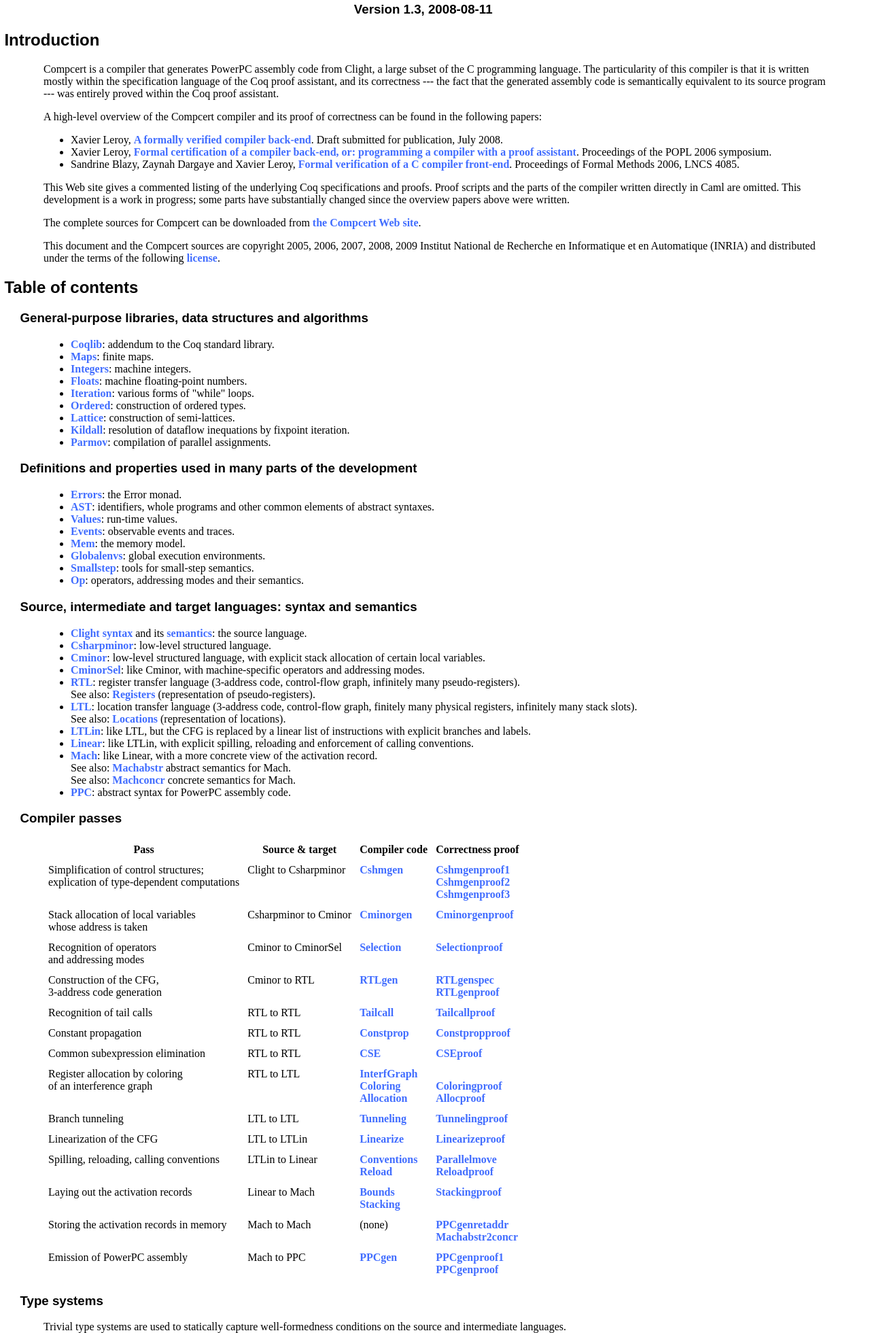
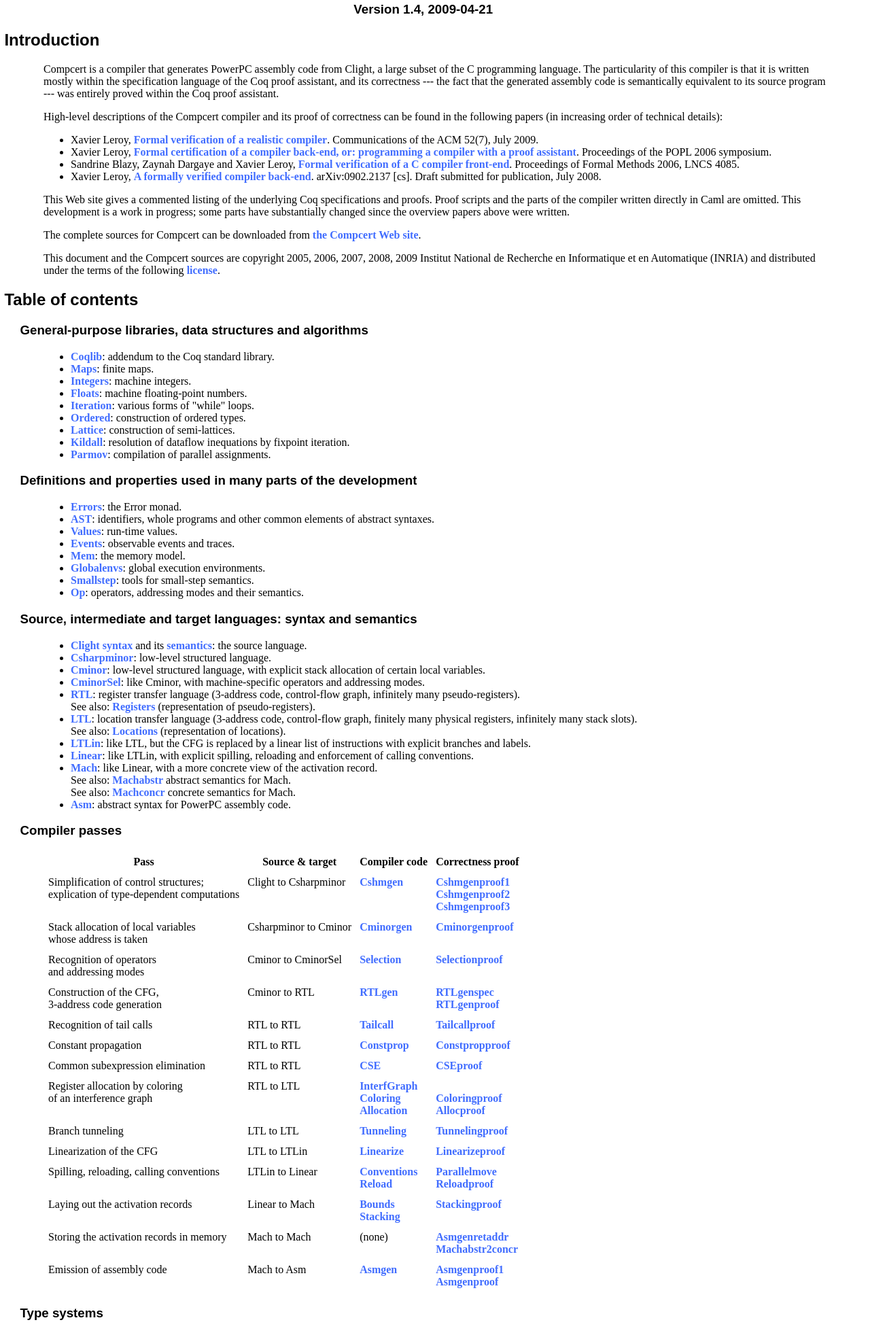
Before and after one commit to AbsInt/CompCert, a plain HTML site: page doc/index.html in a window 1280 px wide. Shown: the part 111-2072 px from the top of the page at 68% size. Drawn offline with Linux system fonts and the light colour scheme.

Commit message:
MAJ
git-svn-id: https://yquem.inria.fr/compcert/svn/compcert/trunk@1107 fca1b0fc-160b-0410-b1d3-a4f43f01ea2e

```diff
--- a/doc/index.html
+++ b/doc/index.html
@@ -24,7 +24,7 @@ a:active {color : Red; text-decoration : underline; }
 
 <H1 align="center">The Compcert verified compiler</H1>
 <H2 align="center">Commented Coq development</H2>
-<H3 align="center">Version 1.3, 2008-08-11</H3>
+<H3 align="center">Version 1.4, 2009-04-21</H3>
 
 <H2>Introduction</H2>
 
@@ -36,10 +36,10 @@ correctness --- the fact that the generated assembly code is
 semantically equivalent to its source program --- was entirely proved
 within the Coq proof assistant.</P>
 
-<P>A high-level overview of the Compcert compiler and its proof of
-correctness can be found in the following papers:</P>
+<P>High-level descriptions of the Compcert compiler and its proof of
+correctness can be found in the following papers (in increasing order of technical details):</P>
 <UL>
-<LI>Xavier Leroy, <A HREF="http://gallium.inria.fr/~xleroy/publi/compcert-backend.pdf">A formally verified compiler back-end</A>. Draft submitted for publication, July 2008.
+<LI>Xavier Leroy, <A HREF="http://gallium.inria.fr/~xleroy/publi/compcert-CACM.pdf">Formal verification of a realistic compiler</A>.  Communications of the ACM 52(7), July 2009.
 <LI>Xavier Leroy, <A
 HREF="http://gallium.inria.fr/~xleroy/publi/compiler-certif.pdf">Formal
 certification of a compiler back-end, or: programming a compiler with
@@ -48,6 +48,7 @@ a proof assistant</A>.  Proceedings of the POPL 2006 symposium.
 <A HREF="http://gallium.inria.fr/~xleroy/publi/cfront.pdf">Formal
 verification of a C compiler front-end</A>.
 Proceedings of Formal Methods 2006, LNCS 4085.
+<LI>Xavier Leroy, <A HREF="http://gallium.inria.fr/~xleroy/publi/compcert-backend.pdf">A formally verified compiler back-end</A>. arXiv:0902.2137 [cs]. Draft submitted for publication, July 2008.
 </UL>
 
 <P>This Web site gives a commented listing of the underlying Coq
@@ -127,7 +128,7 @@ spilling, reloading and enforcement of calling conventions.
 view of the activation record.  <BR>
 See also: <A HREF="html/Machabstr.html">Machabstr</A> abstract semantics for Mach. <BR>
 See also: <A HREF="html/Machconcr.html">Machconcr</A> concrete semantics for Mach.
-<LI> <A HREF="html/PPC.html">PPC</A>: abstract syntax for PowerPC assembly
+<LI> <A HREF="html/Asm.html">Asm</A>: abstract syntax for PowerPC assembly
 code.
 </UL>
 
@@ -238,15 +239,15 @@ code.
   <TD>Storing the activation records in memory</TD>
   <TD>Mach to Mach</TD>
   <TD>(none)
-  <TD><A HREF="html/PPCgenretaddr.html">PPCgenretaddr</A><BR>
+  <TD><A HREF="html/Asmgenretaddr.html">Asmgenretaddr</A><BR>
       <A HREF="html/Machabstr2concr.html">Machabstr2concr</A></TD>
 
 <TR valign="top">
-  <TD>Emission of PowerPC assembly</TD>
-  <TD>Mach to PPC</TD>
-  <TD><A HREF="html/PPCgen.html">PPCgen</A></TD>
-  <TD><A HREF="html/PPCgenproof1.html">PPCgenproof1</A><BR>
-      <A HREF="html/PPCgenproof.html">PPCgenproof</A></TD>
+  <TD>Emission of assembly code</TD>
+  <TD>Mach to Asm</TD>
+  <TD><A HREF="html/Asmgen.html">Asmgen</A></TD>
+  <TD><A HREF="html/Asmgenproof1.html">Asmgenproof1</A><BR>
+      <A HREF="html/Asmgenproof.html">Asmgenproof</A></TD>
 </TR>
 </TABLE>
 
```
